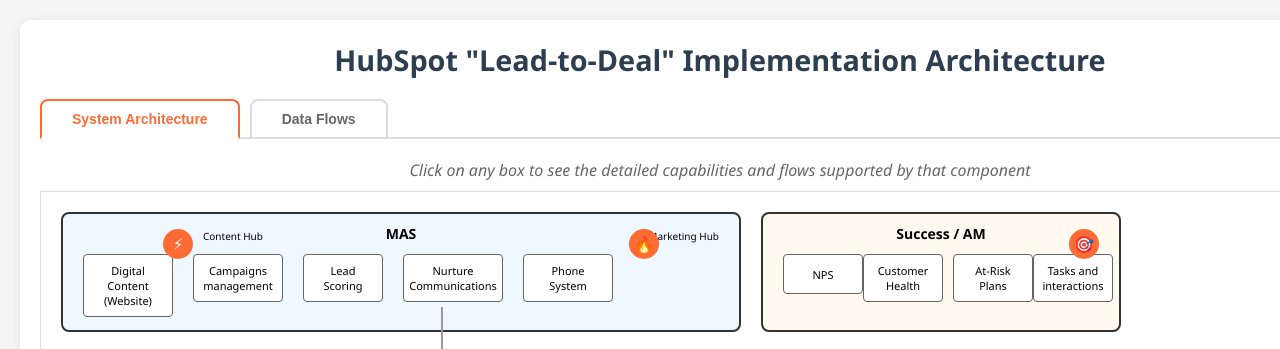
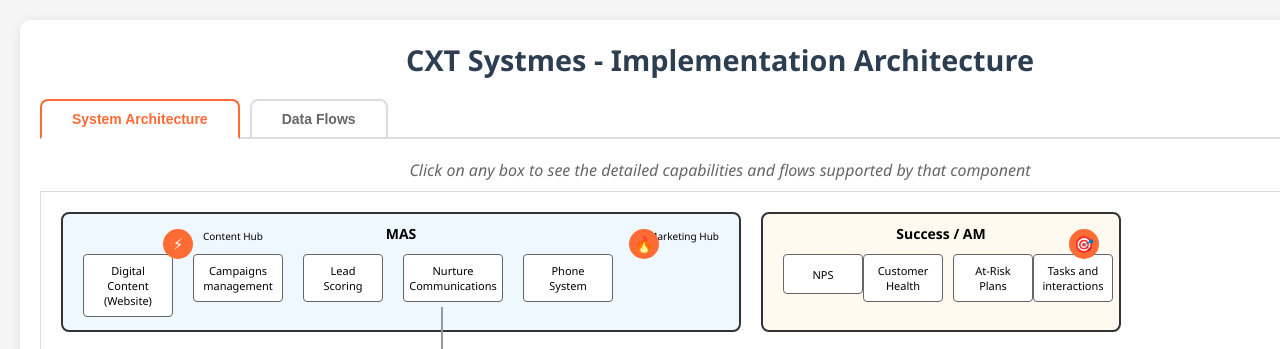
Before and after one commit to gergonr/System-Architecture, a plain HTML site: page index.html in a window 1280 px wide. Shown: the top 349 px of the page. Drawn offline with Linux system fonts and the light colour scheme.

Commit message:
Update index.html

```diff
--- a/index.html
+++ b/index.html
@@ -355,7 +355,7 @@
 </head>
 <body>
     <div class="container">
-        <h1>HubSpot "Lead-to-Deal" Implementation Architecture</h1>
+        <h1>CXT Systmes - Implementation Architecture</h1>
 
         <!-- Tab Navigation -->
         <div class="tab-nav">
```
